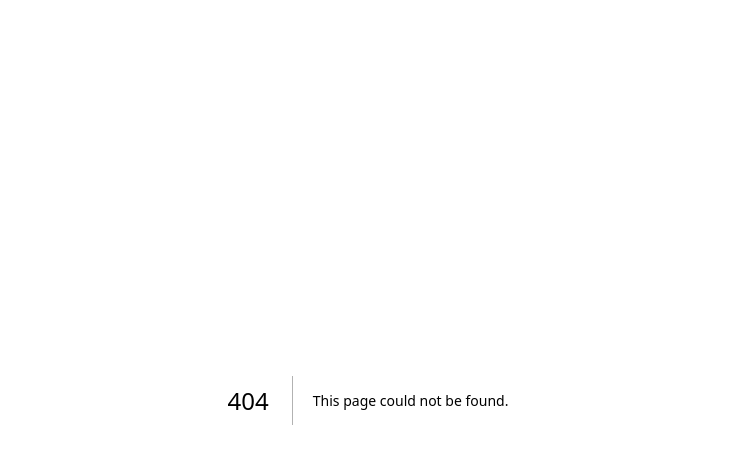
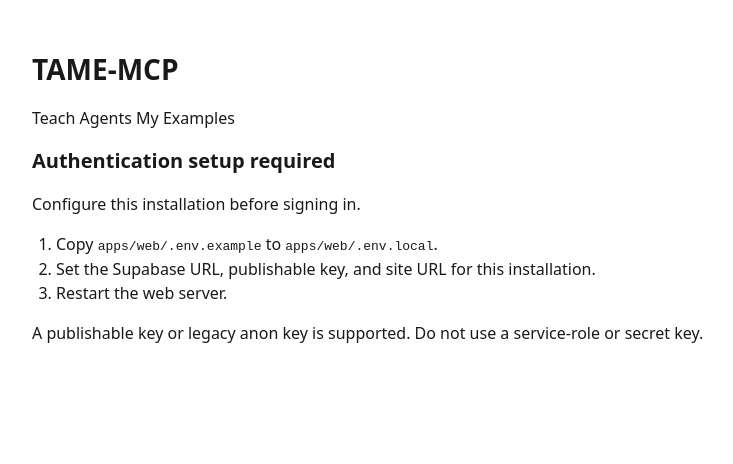
Before and after one commit to tkgalon/tame-mcp, a Next.js app in the folder apps/web/: page /login in a window 1280 px wide. Before the commit this address had no page. Shown: the top 464 px of the page, without its empty margins (272-1005 px from the left). Built offline with nearby package versions, Linux system fonts and the light colour scheme; no server answers.

Commit message:
feat: add plain authentication pages

```diff
--- a/apps/web/app/globals.css
+++ b/apps/web/app/globals.css
@@ -6,8 +6,23 @@
 
 body {
   margin: 0;
-  background: #fafaf8;
+  background: #fff;
   color: #191919;
-  font-family: Arial, Helvetica, sans-serif;
-  -webkit-font-smoothing: antialiased;
+  font-family: system-ui, sans-serif;
+  line-height: 1.5;
 }
+
+main { max-width: 44rem; margin: 2rem auto; padding: 1rem; }
+h1, h2, p, form, ol { margin-block: 0 1rem; }
+h1 { font-size: 1.75rem; font-weight: 700; }
+h2 { font-size: 1.25rem; font-weight: 600; }
+a { color: #174ea6; text-decoration: underline; }
+fieldset { display: grid; gap: 0.75rem; padding: 1rem; border: 1px solid #aaa; }
+legend { padding-inline: 0.25rem; }
+input, button { font: inherit; padding: 0.5rem; border: 1px solid #777; border-radius: 0; }
+input { width: 100%; min-width: 0; }
+button { width: fit-content; cursor: pointer; background: #eee; }
+button:disabled { cursor: wait; opacity: 0.6; }
+code { font-family: monospace; overflow-wrap: anywhere; }
+ol { padding-left: 1.5rem; list-style: decimal; }
+:focus-visible { outline: 2px solid #174ea6; outline-offset: 2px; }
--- /dev/null
+++ b/apps/web/app/login/page.tsx
@@ -0,0 +1,27 @@
+import Link from "next/link";
+import { redirect } from "next/navigation";
+import { AuthForm } from "../../components/auth-form";
+import { AuthSetup } from "../../components/auth-setup";
+import { readAuthConfig } from "../../lib/auth/config";
+import { getAuthenticatedUser } from "../../lib/auth/session";
+
+export const dynamic = "force-dynamic";
+
+export default async function LoginPage({ searchParams }: { searchParams: Promise<{ error?: string }> }) {
+  const configured = Boolean(readAuthConfig());
+  if (configured && await getAuthenticatedUser()) redirect("/");
+  const params = await searchParams;
+  return (
+    <main>
+      <h1>TAME-MCP</h1>
+      <p>Teach Agents My Examples</p>
+      {params.error === "confirmation" && <p role="alert">The confirmation link is invalid or expired. Try signing in or create an account if needed.</p>}
+      {configured ? (
+        <>
+          <AuthForm mode="sign-in" />
+          <p><Link href="/signup">Create an account</Link></p>
+        </>
+      ) : <AuthSetup />}
+    </main>
+  );
+}
--- a/apps/web/app/page.tsx
+++ b/apps/web/app/page.tsx
@@ -1,19 +1,16 @@
-export default function HomePage() {
+import { requireUser } from "../lib/auth/session";
+import { SignOutForm } from "../components/sign-out-form";
+
+export const dynamic = "force-dynamic";
+
+export default async function HomePage() {
+  const user = await requireUser();
   return (
-    <main className="mx-auto flex min-h-screen max-w-5xl flex-col justify-center px-6 py-16 sm:px-12">
-      <p className="mb-6 text-sm font-medium uppercase tracking-[0.2em] text-neutral-500">
-        Teach Agents My Examples
-      </p>
-      <h1 className="text-5xl font-semibold tracking-tight sm:text-7xl">TAME-MCP</h1>
-      <p className="mt-6 max-w-2xl text-xl leading-relaxed text-neutral-600 sm:text-2xl">
-        Turn examples into reusable AI task profiles.
-      </p>
-      <div className="mt-12 border-t border-neutral-200 pt-6">
-        <p className="text-sm font-medium">In development</p>
-        <p className="mt-2 max-w-xl text-sm leading-relaxed text-neutral-500">
-          Document collections and task profiles are coming next.
-        </p>
-      </div>
+    <main>
+      <h1>TAME-MCP</h1>
+      <p>Signed in as {user.email ?? "your account"}.</p>
+      <p>Document collections and task profiles are not available yet.</p>
+      <SignOutForm />
     </main>
   );
 }
--- /dev/null
+++ b/apps/web/app/signup/page.tsx
@@ -0,0 +1,20 @@
+import Link from "next/link";
+import { redirect } from "next/navigation";
+import { AuthForm } from "../../components/auth-form";
+import { AuthSetup } from "../../components/auth-setup";
+import { readAuthConfig } from "../../lib/auth/config";
+import { getAuthenticatedUser } from "../../lib/auth/session";
+
+export const dynamic = "force-dynamic";
+
+export default async function SignUpPage() {
+  const configured = Boolean(readAuthConfig());
+  if (configured && await getAuthenticatedUser()) redirect("/");
+  return (
+    <main>
+      <h1>TAME-MCP</h1>
+      {configured ? <AuthForm mode="sign-up" /> : <AuthSetup />}
+      <p><Link href="/login">Back to sign in</Link></p>
+    </main>
+  );
+}
--- /dev/null
+++ b/apps/web/components/auth-form.tsx
@@ -0,0 +1,33 @@
+"use client";
+
+import { useActionState } from "react";
+import { signInAction, signUpAction } from "../app/auth/actions";
+import { initialAuthState } from "../lib/auth/form";
+
+export function AuthForm({ mode }: { mode: "sign-in" | "sign-up" }) {
+  const signingUp = mode === "sign-up";
+  const [state, action, pending] = useActionState(signingUp ? signUpAction : signInAction, initialAuthState);
+  return (
+    <form action={action}>
+      <fieldset disabled={pending}>
+        <legend>{signingUp ? "Create an account" : "Sign in"}</legend>
+        <label htmlFor="email">Email</label>
+        <input id="email" name="email" type="email" autoComplete="email" required maxLength={254} />
+        <label htmlFor="password">Password</label>
+        <input
+          id="password"
+          name="password"
+          type="password"
+          autoComplete={signingUp ? "new-password" : "current-password"}
+          required
+          minLength={signingUp ? 8 : 1}
+          maxLength={128}
+          aria-describedby={signingUp ? "password-help" : undefined}
+        />
+        {signingUp && <small id="password-help">Use 8 to 128 characters.</small>}
+        <button type="submit">{pending ? "Please wait…" : signingUp ? "Create account" : "Sign in"}</button>
+      </fieldset>
+      {state.message && <p role={state.status === "error" ? "alert" : "status"}>{state.message}</p>}
+    </form>
+  );
+}
--- /dev/null
+++ b/apps/web/components/auth-setup.tsx
@@ -0,0 +1,14 @@
+export function AuthSetup() {
+  return (
+    <section aria-labelledby="setup-title">
+      <h2 id="setup-title">Authentication setup required</h2>
+      <p>Configure this installation before signing in.</p>
+      <ol>
+        <li>Copy <code>apps/web/.env.example</code> to <code>apps/web/.env.local</code>.</li>
+        <li>Set the Supabase URL, publishable key, and site URL for this installation.</li>
+        <li>Restart the web server.</li>
+      </ol>
+      <p>A publishable key or legacy anon key is supported. Do not use a service-role or secret key.</p>
+    </section>
+  );
+}
--- /dev/null
+++ b/apps/web/components/sign-out-form.tsx
@@ -0,0 +1,15 @@
+"use client";
+
+import { useActionState } from "react";
+import { signOutAction } from "../app/auth/actions";
+import { initialAuthState } from "../lib/auth/form";
+
+export function SignOutForm() {
+  const [state, action, pending] = useActionState(signOutAction, initialAuthState);
+  return (
+    <form action={action}>
+      <button disabled={pending} type="submit">{pending ? "Signing out…" : "Sign out"}</button>
+      {state.message && <p role="alert">{state.message}</p>}
+    </form>
+  );
+}
```
